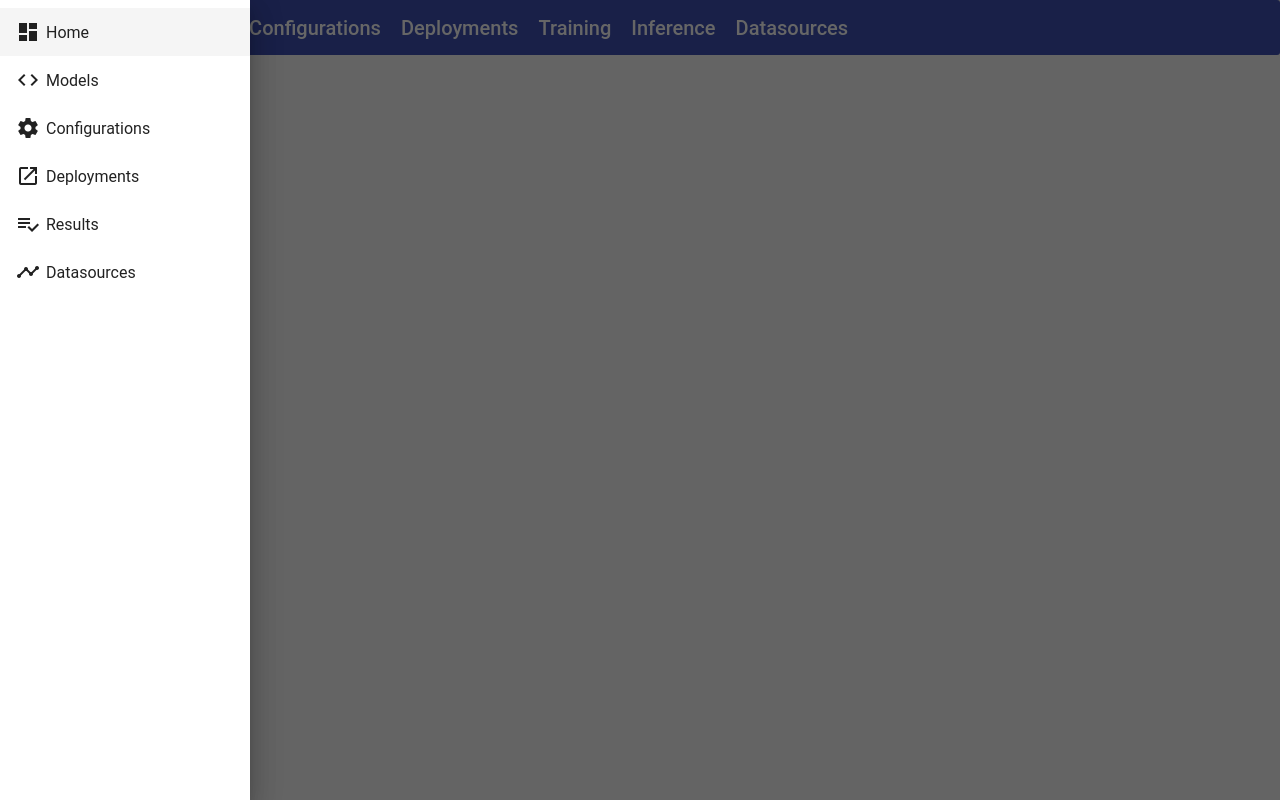
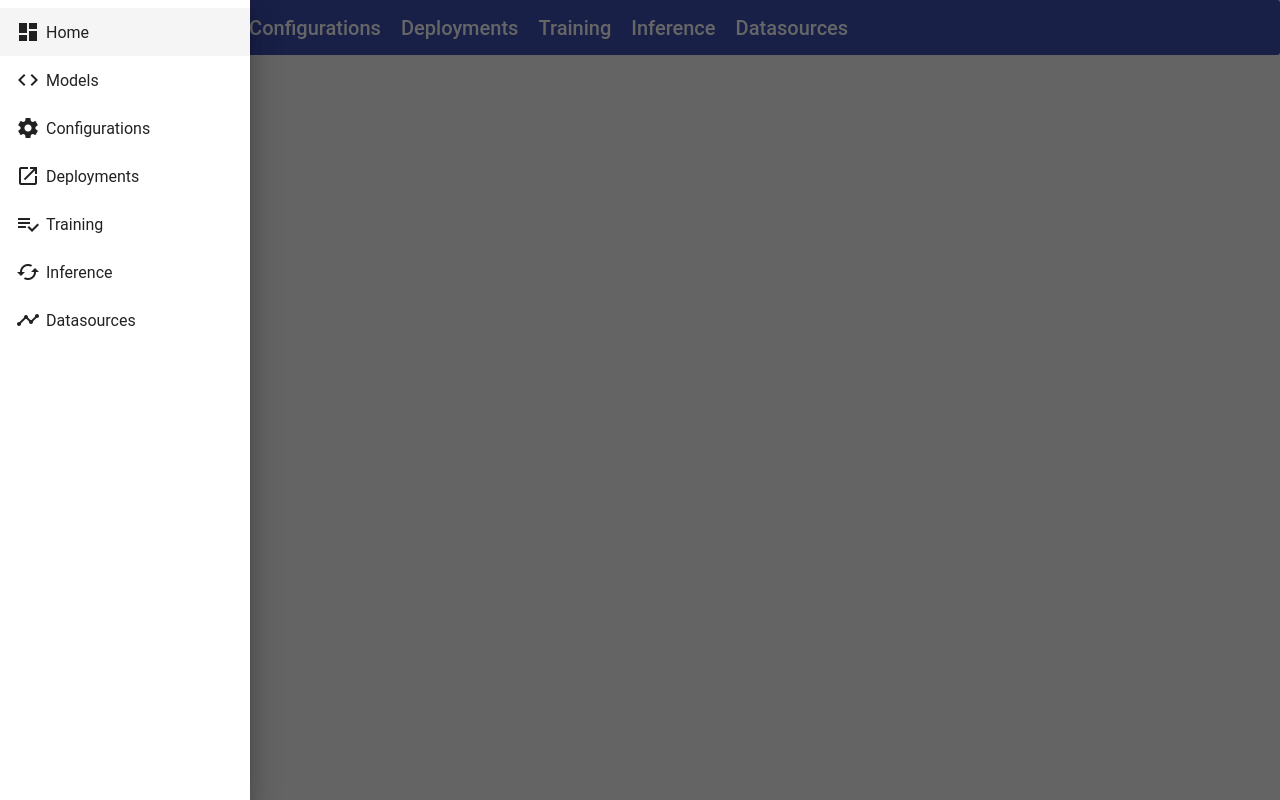
Before and after one commit to chavesresearch/kafka-ml-upgraded, an Angular app in the folder frontend/: page / in a window 1280 px wide. Both pictures are taken after a click on the button "menu". Built offline with nearby package versions, Linux system fonts and the light colour scheme.

Commit message:
Added inference to sidenav and /models as home button.

```diff
--- a/frontend/src/app/layout/header/header.component.html
+++ b/frontend/src/app/layout/header/header.component.html
@@ -5,7 +5,7 @@
       </button>
   </div>
   <div>
-      <a style="padding=12px" routerLink="">Kafka-ML</a>
+      <a style="padding=12px" routerLink="/models">Kafka-ML</a>
   </div>
   <div fxFlex fxLayout fxLayoutAlign="end" fxHide.xs>
        <ul fxLayout fxLayoutGap="15px" class="navigation-items">
--- a/frontend/src/app/layout/sidenav-list/sidenav-list.component.html
+++ b/frontend/src/app/layout/sidenav-list/sidenav-list.component.html
@@ -1,5 +1,5 @@
 <mat-nav-list>
-  <a mat-list-item routerLink="" (click)="onSidenavClose()">
+  <a mat-list-item routerLink="/models" (click)="onSidenavClose()">
     <mat-icon>dashboard</mat-icon> <span class="nav-caption">Home</span>
   </a>
   <a mat-list-item routerLink="/models" (click)="onSidenavClose()">
@@ -12,7 +12,10 @@
     <mat-icon>launch</mat-icon><span class="nav-caption">Deployments</span>
   </a>
   <a mat-list-item routerLink="/results" (click)="onSidenavClose()">
-    <mat-icon>playlist_add_check</mat-icon><span class="nav-caption">Results</span>
+    <mat-icon>playlist_add_check</mat-icon><span class="nav-caption">Training</span>
+  </a>
+  <a mat-list-item routerLink="/inferences" (click)="onSidenavClose()">
+    <mat-icon>cached</mat-icon><span class="nav-caption">Inference</span>
   </a>
   <a mat-list-item routerLink="/datasources" (click)="onSidenavClose()">
     <mat-icon>timeline</mat-icon><span class="nav-caption">Datasources</span>
```
